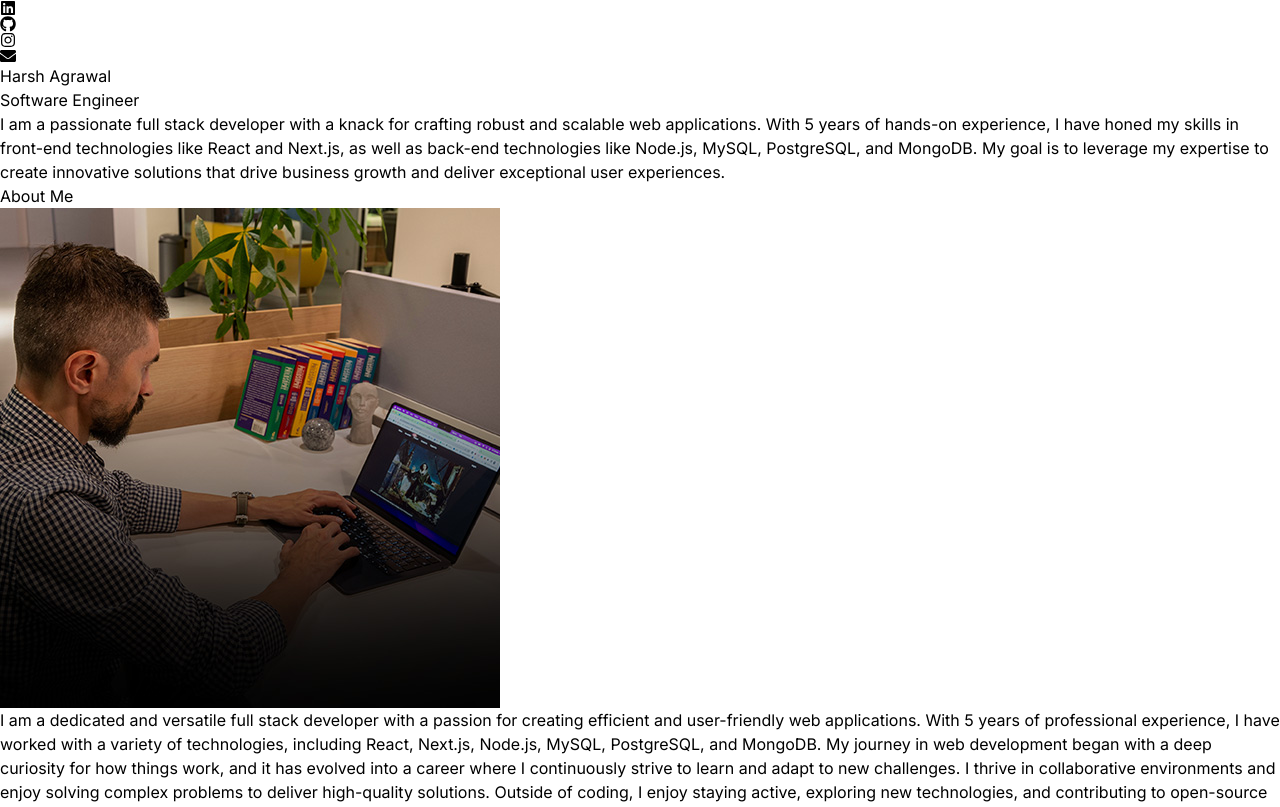
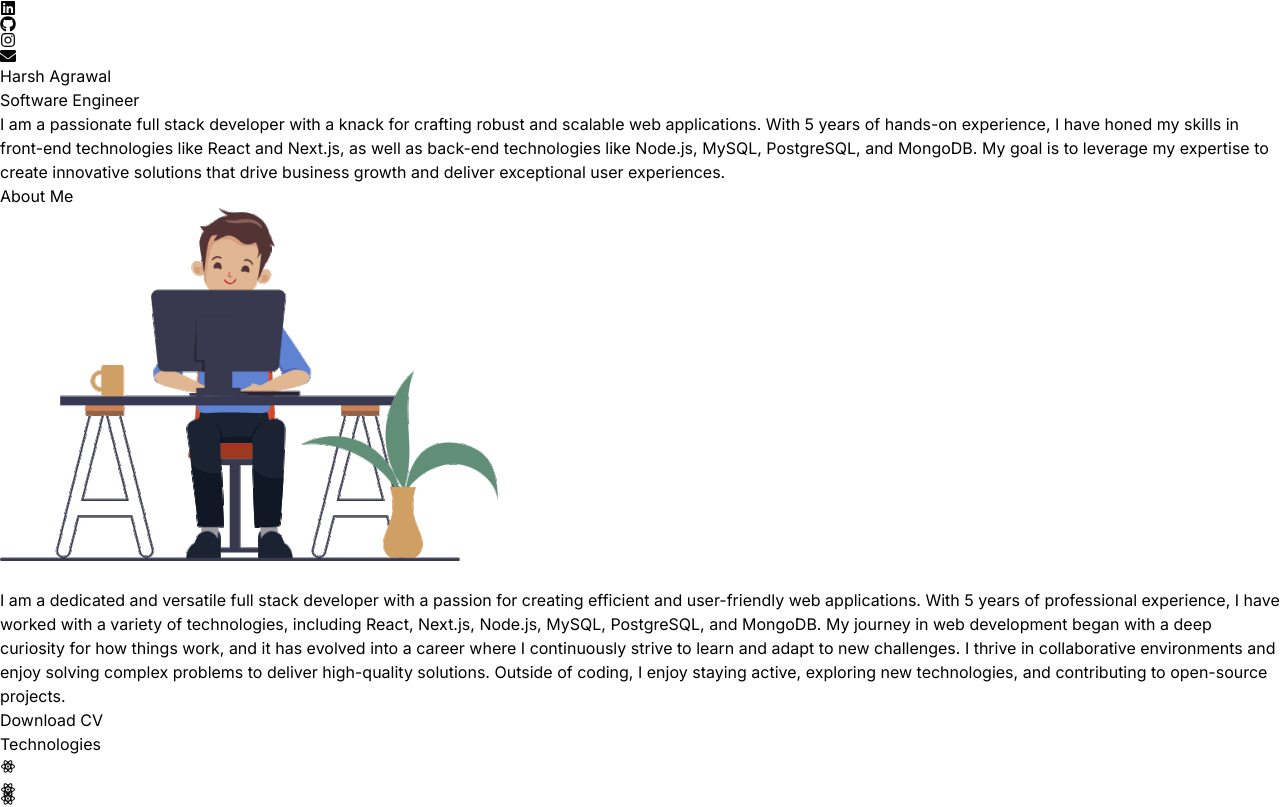
Before and after one commit to Harsh-agrawal369/Portfolio, a React (Vite) app: page / in a window 1280 px wide. Shown: the top 807 px of the page. Built offline with nearby package versions, Linux system fonts and the light colour scheme; no server answers.

Commit message:
gif added

```diff
--- a/src/components/About.jsx
+++ b/src/components/About.jsx
@@ -18,7 +18,7 @@ const About = () => {
           className='w-full lg:w-1/2 lg:p-8'
         >
           <div className='flex items-center justify-center'>
-            <img className="rounded-2xl" src={aboutImg} alt="" />
+            <img className="rounded-2xl" src='/gif2.gif' alt="" />
           </div>
         </motion.div>
         <motion.div
--- a/src/components/Navbar.jsx
+++ b/src/components/Navbar.jsx
@@ -6,7 +6,7 @@ const Navbar = () => {
   return (
     <nav className="mb-20 flex items-center justify-between py-6">
       <div className="flex flex-shrink-0 items-center text-white text-bold text-xl">
-
+      {/* <p className="font-extrabold text-4xl logo-font">Ha</p> */}
       </div>
 
       <div className="m-8 flex items-center justify-center gap-4 text-2xl">
```
Also changed, not shown: public/gif1.gif (added), public/gif2.gif (added).
